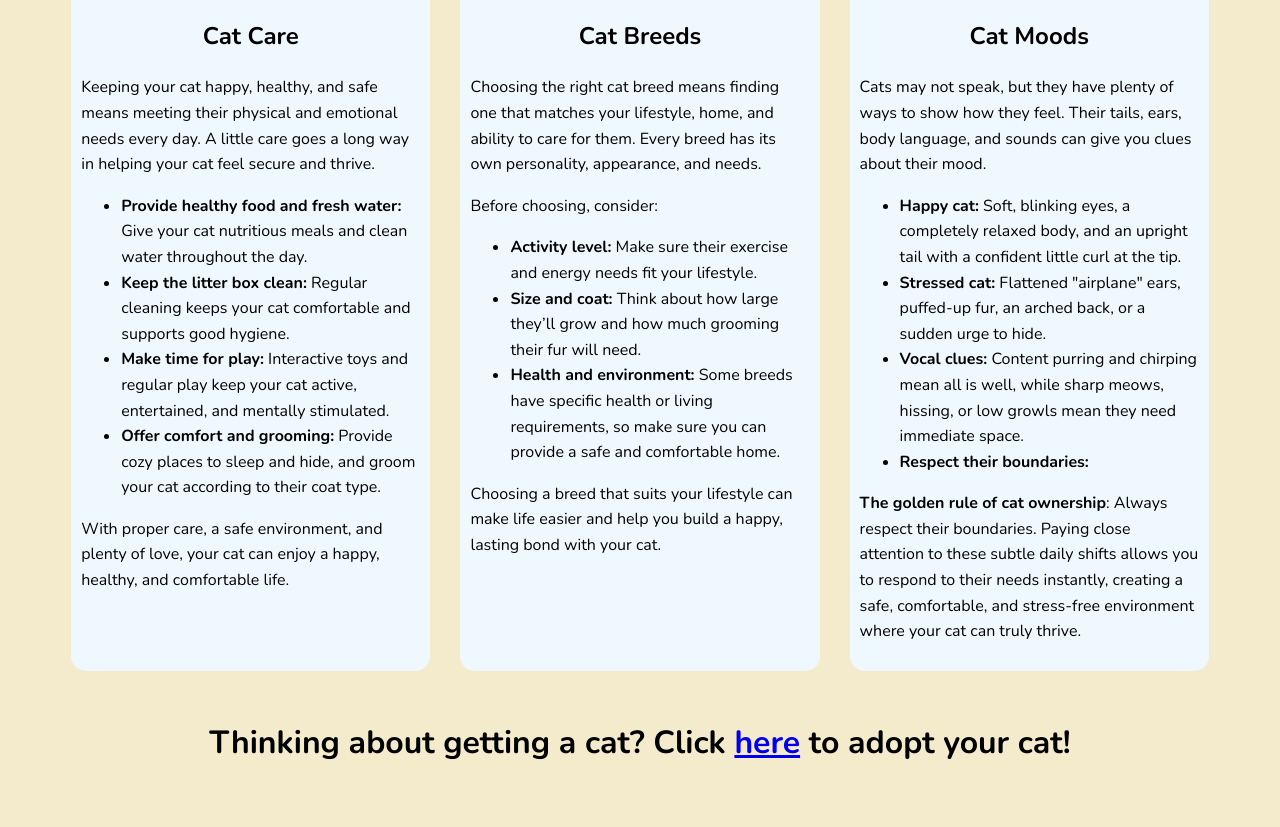
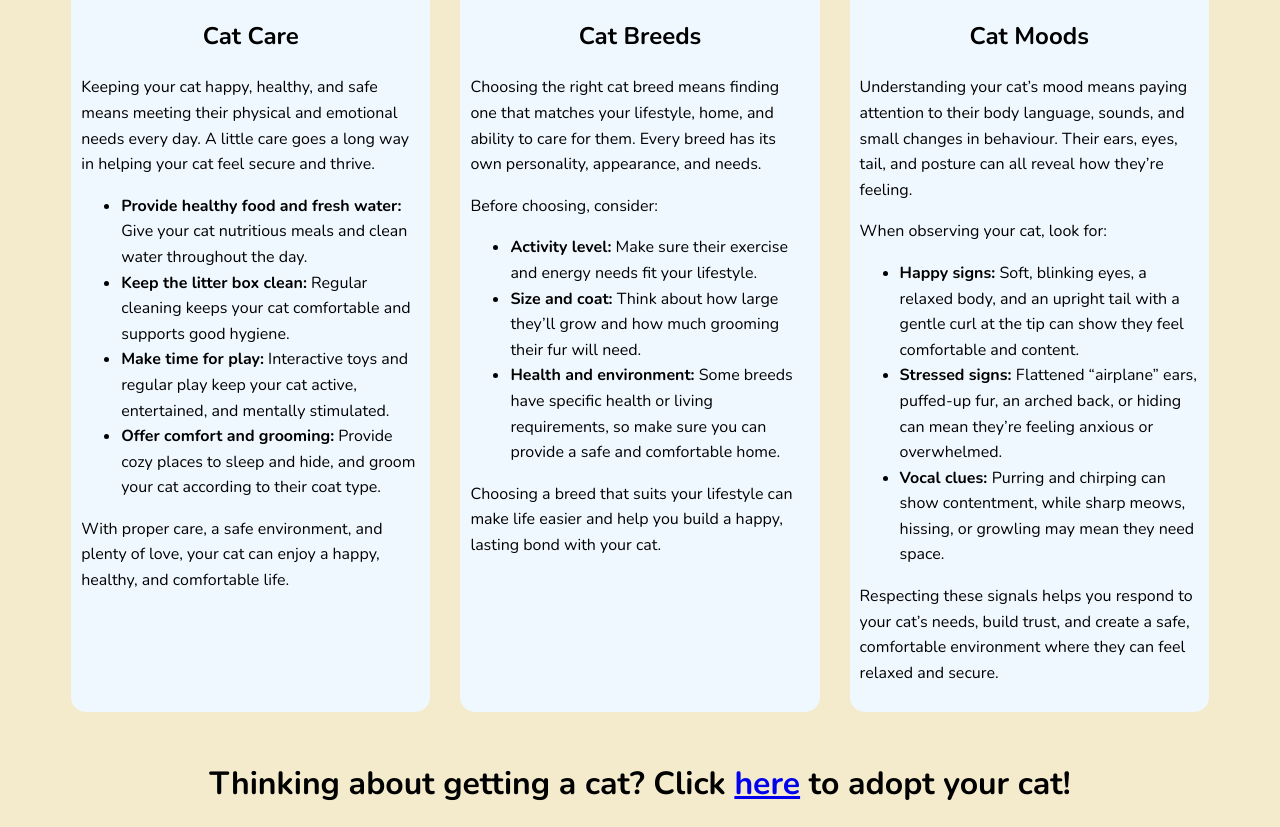
Before and after one commit to Artem9945/Cat-Website, a plain HTML site: page index.html in a window 1280 px wide. Shown: the part 779-1606 px from the top of the page. Before the commit the page ends 1564 px from the top, so only its background shows below. Drawn offline with nearby package versions, Linux system fonts and the light colour scheme.

Commit message:
Fixed the website text

```diff
--- a/index.html
+++ b/index.html
@@ -45,14 +45,14 @@
          <div class = "card">
             <img id = "CatMoodsImage" src = "Images/CatMoodsImage_upscaled.png" alt = "Cat Moods Image">
             <h2 id = "CatMoodsText">Cat Moods</h2>
-            <p id = "CatMoodsTextInfo">Cats may not speak, but they have plenty of ways to show how they feel. Their tails, ears, body language, and sounds can give you clues about their mood.</p>
-        <ul>
-            <li><span class = "highlight">Happy cat:</span> Soft, blinking eyes, a completely relaxed body, and an upright tail with a confident little curl at the tip.</li>
-            <li><span class = "highlight">Stressed cat:</span> Flattened "airplane" ears, puffed-up fur, an arched back, or a sudden urge to hide.</li>
-            <li><span class = "highlight">Vocal clues:</span> Content purring and chirping mean all is well, while sharp meows, hissing, or low growls mean they need immediate space.</li>
-            <li><span class = "highlight">Respect their boundaries:</span></li>
+            <p id = "CatMoodsTextInfo">Understanding your cat’s mood means paying attention to their body language, sounds, and small changes in behaviour. Their ears, eyes, tail, and posture can all reveal how they’re feeling.</p>
+            <p>When observing your cat, look for:</p>
+            <ul>
+            <li><span class = "highlight">Happy signs: </span>Soft, blinking eyes, a relaxed body, and an upright tail with a gentle curl at the tip can show they feel comfortable and content.</li>
+            <li><span class = "highlight">Stressed signs: </span>Flattened “airplane” ears, puffed-up fur, an arched back, or hiding can mean they’re feeling anxious or overwhelmed.</li>
+            <li><span class = "highlight">Vocal clues: </span>Purring and chirping can show contentment, while sharp meows, hissing, or growling may mean they need space.</li>
         </ul>
-        <p><span class = "highlight">The golden rule of cat ownership</span>: Always respect their boundaries. Paying close attention to these subtle daily shifts allows you to respond to their needs instantly, creating a safe, comfortable, and stress-free environment where your cat can truly thrive.</p>
+        <p>Respecting these signals helps you respond to your cat’s needs, build trust, and create a safe, comfortable environment where they can feel relaxed and secure.</p>
         </section>
 
     <h1 id = "AdoptCatText">Thinking about getting a cat? Click <a id = "linkToAdoptSite" href = "https://cats.org.nz/adopt/">here</a> to adopt your cat!</h1>
```
